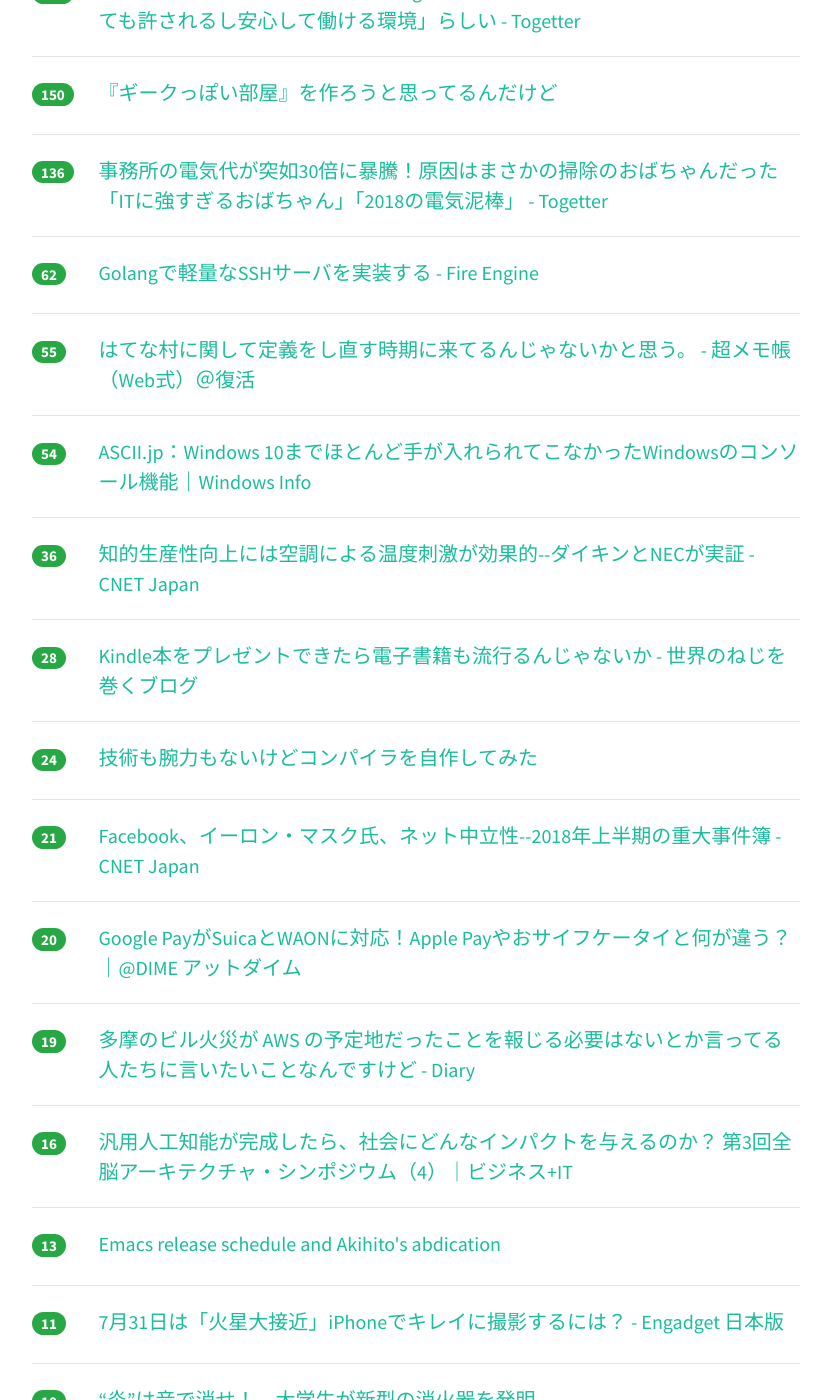
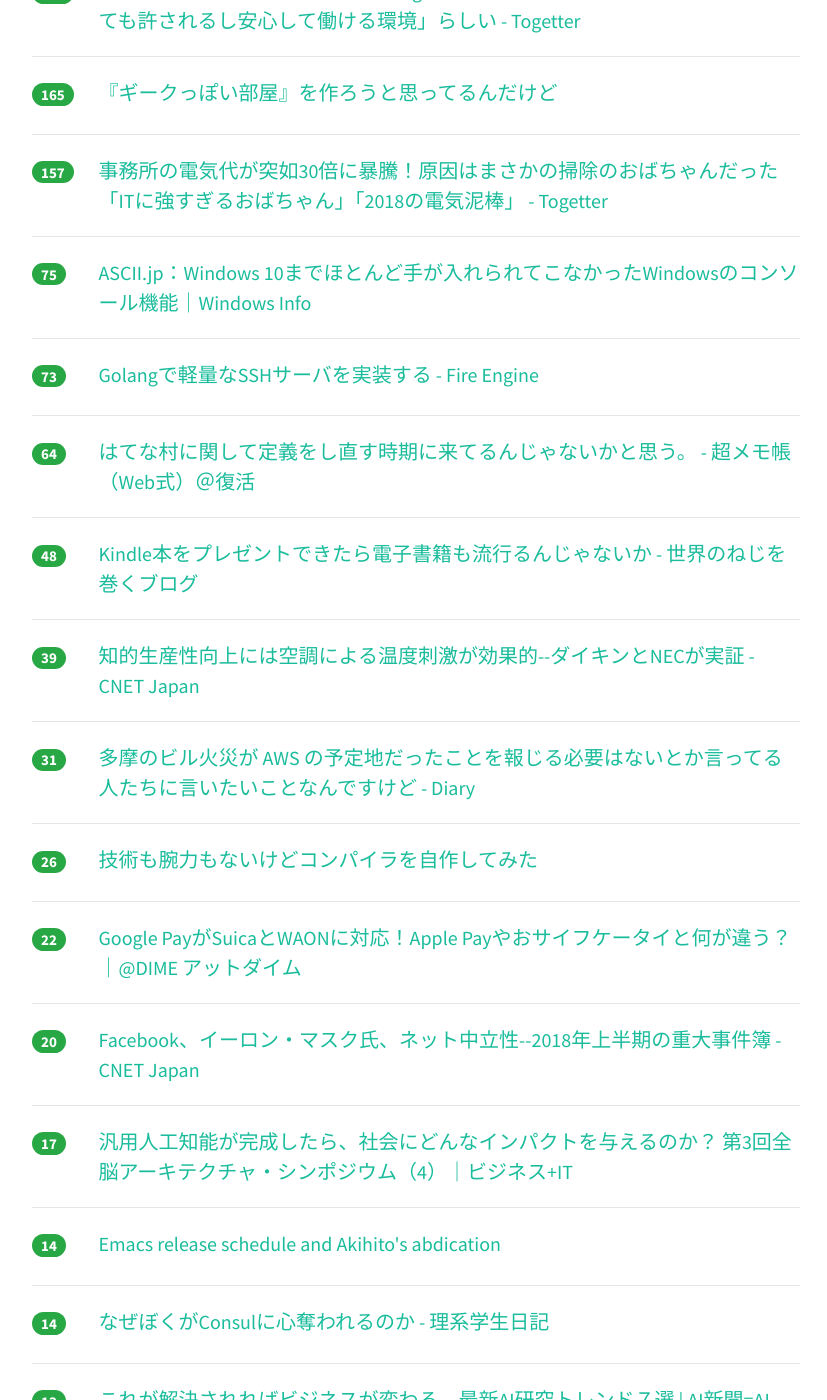
Before and after one commit to yatta47/hatena-matome-site, a Jekyll site: the page built from _posts/2018-07-29-hatena.md, in a window 1280 px wide and 1400 px high, scrolled down 419 px. Shown: the whole window, without its empty margins (224-1051 px from the left). Built offline with Jekyll 4.4.1, drawn with Linux system fonts in a browser that asks for light colours; nearby versions of some CDN libraries; some of the changed text lies outside the part shown.

Commit message:
Updated 2018-07-29

```diff
--- a/_posts/2018-07-29-hatena.md
+++ b/_posts/2018-07-29-hatena.md
@@ -1,79 +1,99 @@
 ---
 layout: post
 title:  "2018-07-29 はてぶIT"
-date:   2018-07-29 14:00:47
+date:   2018-07-29 15:03:01
 tags: [it-hotentry]
 ---
-22 件のデータあり
+24 件のデータあり
 
 <hr><div class="row">
-<div class="col-1"><span class="badge badge-pill badge-success h2">182</span></div>
+<div class="col-1"><span class="badge badge-pill badge-success h2">211</span></div>
 <div class="col-11"><a href='https://togetter.com/li/1251175' target='_blank'>成果を出すチームは何が違う？Googleが分析した結果、大事なのは「何を言っても許されるし安心して働ける環境」らしい - Togetter</a></div>
 </div>
 <hr>
 <div class="row">
-<div class="col-1"><span class="badge badge-pill badge-success h2">150</span></div>
+<div class="col-1"><span class="badge badge-pill badge-success h2">165</span></div>
 <div class="col-11"><a href='https://anond.hatelabo.jp/20180729015737' target='_blank'>『ギークっぽい部屋』を作ろうと思ってるんだけど</a></div>
 </div>
 <hr>
 <div class="row">
-<div class="col-1"><span class="badge badge-pill badge-success h2">136</span></div>
+<div class="col-1"><span class="badge badge-pill badge-success h2">157</span></div>
 <div class="col-11"><a href='https://togetter.com/li/1251196' target='_blank'>事務所の電気代が突如30倍に暴騰！原因はまさかの掃除のおばちゃんだった「ITに強すぎるおばちゃん」「2018の電気泥棒」 - Togetter</a></div>
 </div>
 <hr>
 <div class="row">
-<div class="col-1"><span class="badge badge-pill badge-success h2">62</span></div>
+<div class="col-1"><span class="badge badge-pill badge-success h2">75</span></div>
+<div class="col-11"><a href='http://ascii.jp/elem/000/001/718/1718052/' target='_blank'>ASCII.jp：Windows 10までほとんど手が入れられてこなかったWindowsのコンソール機能｜Windows Info</a></div>
+</div>
+<hr>
+<div class="row">
+<div class="col-1"><span class="badge badge-pill badge-success h2">73</span></div>
 <div class="col-11"><a href='http://www.hirotsuru.com/entry/2018/07/28/225520' target='_blank'>Golangで軽量なSSHサーバを実装する - Fire Engine</a></div>
 </div>
 <hr>
 <div class="row">
-<div class="col-1"><span class="badge badge-pill badge-success h2">55</span></div>
+<div class="col-1"><span class="badge badge-pill badge-success h2">64</span></div>
 <div class="col-11"><a href='https://www.ituki-yu2.net/entry/hatena_mura_Redefine' target='_blank'>はてな村に関して定義をし直す時期に来てるんじゃないかと思う。 - 超メモ帳（Web式）＠復活</a></div>
 </div>
 <hr>
 <div class="row">
-<div class="col-1"><span class="badge badge-pill badge-success h2">54</span></div>
-<div class="col-11"><a href='http://ascii.jp/elem/000/001/718/1718052/' target='_blank'>ASCII.jp：Windows 10までほとんど手が入れられてこなかったWindowsのコンソール機能｜Windows Info</a></div>
+<div class="col-1"><span class="badge badge-pill badge-success h2">48</span></div>
+<div class="col-11"><a href='http://www.nejimakiblog.com/entry/kindle-gift-present-others-ebook' target='_blank'>Kindle本をプレゼントできたら電子書籍も流行るんじゃないか - 世界のねじを巻くブログ</a></div>
 </div>
 <hr>
 <div class="row">
-<div class="col-1"><span class="badge badge-pill badge-success h2">36</span></div>
+<div class="col-1"><span class="badge badge-pill badge-success h2">39</span></div>
 <div class="col-11"><a href='https://japan.cnet.com/article/35123113/' target='_blank'>知的生産性向上には空調による温度刺激が効果的--ダイキンとNECが実証 - CNET Japan</a></div>
 </div>
 <hr>
 <div class="row">
-<div class="col-1"><span class="badge badge-pill badge-success h2">28</span></div>
-<div class="col-11"><a href='http://www.nejimakiblog.com/entry/kindle-gift-present-others-ebook' target='_blank'>Kindle本をプレゼントできたら電子書籍も流行るんじゃないか - 世界のねじを巻くブログ</a></div>
+<div class="col-1"><span class="badge badge-pill badge-success h2">31</span></div>
+<div class="col-11"><a href='https://diary.app.ssig33.com/377' target='_blank'>多摩のビル火災が AWS の予定地だったことを報じる必要はないとか言ってる人たちに言いたいことなんですけど - Diary</a></div>
 </div>
 <hr>
 <div class="row">
-<div class="col-1"><span class="badge badge-pill badge-success h2">24</span></div>
+<div class="col-1"><span class="badge badge-pill badge-success h2">26</span></div>
 <div class="col-11"><a href='https://qiita.com/kawakami_o3/items/a788989caeaec94dddf8' target='_blank'>技術も腕力もないけどコンパイラを自作してみた</a></div>
 </div>
 <hr>
 <div class="row">
-<div class="col-1"><span class="badge badge-pill badge-success h2">21</span></div>
+<div class="col-1"><span class="badge badge-pill badge-success h2">22</span></div>
+<div class="col-11"><a href='https://dime.jp/genre/572432/' target='_blank'>Google PayがSuicaとWAONに対応！Apple Payやおサイフケータイと何が違う？｜@DIME アットダイム</a></div>
+</div>
+<hr>
+<div class="row">
+<div class="col-1"><span class="badge badge-pill badge-success h2">20</span></div>
 <div class="col-11"><a href='https://japan.cnet.com/article/35123008/' target='_blank'>Facebook、イーロン・マスク氏、ネット中立性--2018年上半期の重大事件簿 - CNET Japan</a></div>
 </div>
 <hr>
 <div class="row">
-<div class="col-1"><span class="badge badge-pill badge-success h2">20</span></div>
-<div class="col-11"><a href='https://dime.jp/genre/572432/' target='_blank'>Google PayがSuicaとWAONに対応！Apple Payやおサイフケータイと何が違う？｜@DIME アットダイム</a></div>
-</div>
-<hr>
-<div class="row">
-<div class="col-1"><span class="badge badge-pill badge-success h2">19</span></div>
-<div class="col-11"><a href='https://diary.app.ssig33.com/377' target='_blank'>多摩のビル火災が AWS の予定地だったことを報じる必要はないとか言ってる人たちに言いたいことなんですけど - Diary</a></div>
-</div>
-<hr>
-<div class="row">
-<div class="col-1"><span class="badge badge-pill badge-success h2">16</span></div>
+<div class="col-1"><span class="badge badge-pill badge-success h2">17</span></div>
 <div class="col-11"><a href='https://www.sbbit.jp/article/cont1/35123' target='_blank'>汎用人工知能が完成したら、社会にどんなインパクトを与えるのか？ 第3回全脳アーキテクチャ・シンポジウム（4）｜ビジネス+IT</a></div>
 </div>
 <hr>
 <div class="row">
+<div class="col-1"><span class="badge badge-pill badge-success h2">14</span></div>
+<div class="col-11"><a href='https://lists.gnu.org/archive/html/emacs-devel/2018-07/msg01012.html' target='_blank'>Emacs release schedule and Akihito's abdication</a></div>
+</div>
+<hr>
+<div class="row">
+<div class="col-1"><span class="badge badge-pill badge-success h2">14</span></div>
+<div class="col-11"><a href='https://kiririmode.hatenablog.jp/entry/20180729/1532792407' target='_blank'>なぜぼくがConsulに心奪われるのか - 理系学生日記</a></div>
+</div>
+<hr>
+<div class="row">
 <div class="col-1"><span class="badge badge-pill badge-success h2">13</span></div>
-<div class="col-11"><a href='https://lists.gnu.org/archive/html/emacs-devel/2018-07/msg01012.html' target='_blank'>Emacs release schedule and Akihito's abdication</a></div>
+<div class="col-11"><a href='https://aishinbun.com/clm/20180726/1672/' target='_blank'>これが解決されればビジネスが変わる。最新AI研究トレンド７選 | AI新聞=AI Weekly=</a></div>
+</div>
+<hr>
+<div class="row">
+<div class="col-1"><span class="badge badge-pill badge-success h2">12</span></div>
+<div class="col-11"><a href='https://www.codexa.net/what-is-ensemble-learning/' target='_blank'>機械学習上級者は皆使ってる？！アンサンブル学習の仕組みと3つの種類について解説します</a></div>
+</div>
+<hr>
+<div class="row">
+<div class="col-1"><span class="badge badge-pill badge-success h2">11</span></div>
+<div class="col-11"><a href='http://news.tv-asahi.co.jp/news_international/articles/000047402.html' target='_blank'>“炎”は音で消せ！　大学生が新型の消火器を発明</a></div>
 </div>
 <hr>
 <div class="row">
@@ -83,17 +103,12 @@ tags: [it-hotentry]
 <hr>
 <div class="row">
 <div class="col-1"><span class="badge badge-pill badge-success h2">10</span></div>
-<div class="col-11"><a href='http://news.tv-asahi.co.jp/news_international/articles/000047402.html' target='_blank'>“炎”は音で消せ！　大学生が新型の消火器を発明</a></div>
-</div>
-<hr>
-<div class="row">
-<div class="col-1"><span class="badge badge-pill badge-success h2">10</span></div>
 <div class="col-11"><a href='https://japan.cnet.com/article/35123179/' target='_blank'>aiboと犬が2週間の共同生活--「犬型ロボットと犬の共生の可能性を探る実験」 - CNET Japan</a></div>
 </div>
 <hr>
 <div class="row">
 <div class="col-1"><span class="badge badge-pill badge-success h2">9</span></div>
-<div class="col-11"><a href='https://aishinbun.com/clm/20180726/1672/' target='_blank'>これが解決されればビジネスが変わる。最新AI研究トレンド７選 | AI新聞=AI Weekly=</a></div>
+<div class="col-11"><a href='https://dev.classmethod.jp/cloud/2018-aws-re-entering-simple-question-ec2/' target='_blank'>AWS再入門2018 素朴な疑問 -EC2- 編 ｜ Developers.IO</a></div>
 </div>
 <hr>
 <div class="row">
@@ -102,17 +117,12 @@ tags: [it-hotentry]
 </div>
 <hr>
 <div class="row">
-<div class="col-1"><span class="badge badge-pill badge-success h2">8</span></div>
-<div class="col-11"><a href='https://kiririmode.hatenablog.jp/entry/20180729/1532792407' target='_blank'>なぜぼくがConsulに心奪われるのか - 理系学生日記</a></div>
+<div class="col-1"><span class="badge badge-pill badge-success h2">4</span></div>
+<div class="col-11"><a href='http://unlimited-games.hatenablog.com/entry/2018/07/29/014835' target='_blank'>UE4でスマホ用ゲームを作ってみた - UNLIMITED GAMES BLOG</a></div>
 </div>
 <hr>
 <div class="row">
-<div class="col-1"><span class="badge badge-pill badge-success h2">5</span></div>
-<div class="col-11"><a href='https://dev.classmethod.jp/cloud/2018-aws-re-entering-simple-question-ec2/' target='_blank'>AWS再入門2018 素朴な疑問 -EC2- 編 ｜ Developers.IO</a></div>
+<div class="col-1"><span class="badge badge-pill badge-success h2">2</span></div>
+<div class="col-11"><a href='https://it.srad.jp/story/18/07/28/1924255/' target='_blank'>Google Playで暗号通貨採掘アプリが禁止される | スラド IT</a></div>
 </div>
 <hr>
-<div class="row">
-<div class="col-1"><span class="badge badge-pill badge-success h2">4</span></div>
-<div class="col-11"><a href='https://www.codexa.net/what-is-ensemble-learning/' target='_blank'>機械学習上級者は皆使ってる？！アンサンブル学習の仕組みと3つの種類について解説します</a></div>
-</div>
-<hr>
```
